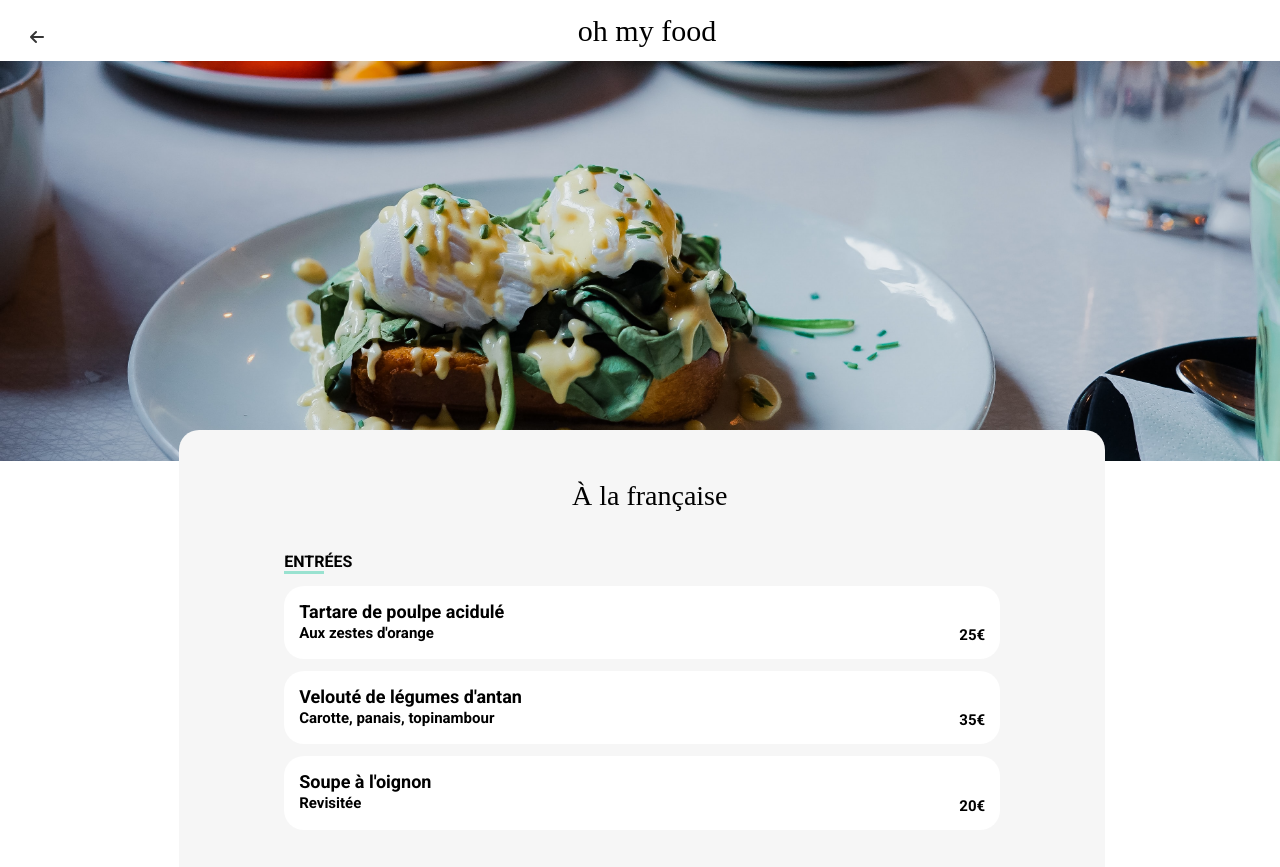
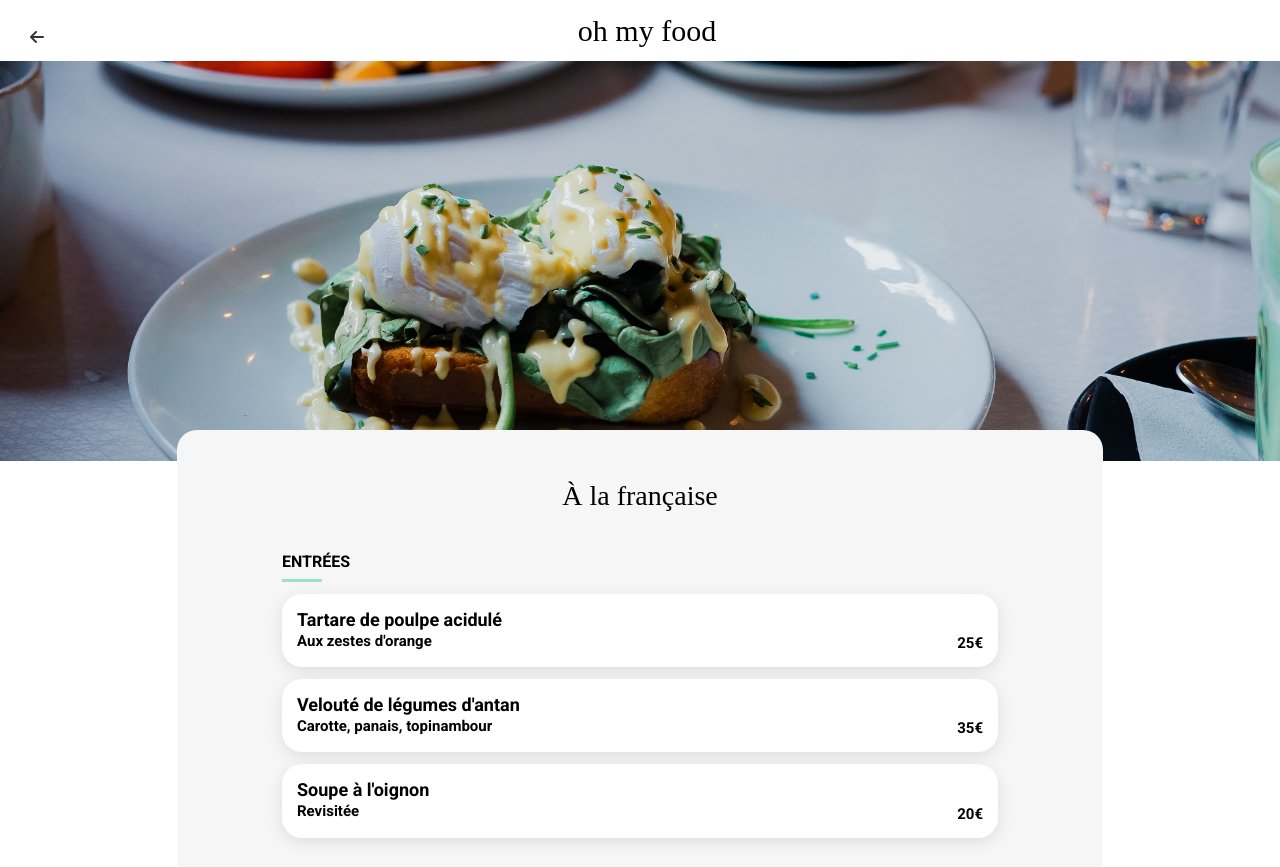
Before and after one commit to prescilliao/ohmyfood, a plain HTML site: page restaurants/alafrancaise.html in a window 1280 px wide. Shown: the top 867 px of the page. Drawn offline with Linux system fonts and the light colour scheme; a web font is replaced by a local one.

Commit message:
changements

```diff
--- a/sass/_responsive.scss
+++ b/sass/_responsive.scss
@@ -10,12 +10,15 @@
        .tuto {
            @include display-column;
            padding: 50px 180px 0px 180px;
+           margin: auto;
+           max-width: 1080px;
            .tuto_gap{
                @include display-row;
                justify-content: center;
                margin: 25px 0px 50px 0px;
                .tuto_card{
                    width: 100%;
+                   padding: 0px 20px 0px 35px;
                    .tuto_txt{
                       margin-left: 15px;
                    }
@@ -25,6 +28,8 @@
 
        .restauration{
            padding: 50px 180px;
+           max-width: 1080px;
+           margin: auto;
            .restau{
                margin-top: 20px;
                @include display-row;
@@ -46,7 +51,9 @@
        .menu{
         width: 70%;
         position: relative;
-        left: 14%;
+        margin: auto;
+        margin-top: -35px;
+        max-width: 1080px;
         .name{
             justify-content: center;
             gap:18px;
--- a/sass/style/_style_restaurants.scss
+++ b/sass/style/_style_restaurants.scss
@@ -31,7 +31,6 @@
     margin-top:-35px;
     .name{
         @include display-row;
-        padding-left:15px;
         justify-content: space-between;
         align-items: center;
         .sub-title-restau{
@@ -67,13 +66,16 @@
         .bar{
             border-bottom: solid 3px $bar-color;
             width: 40px;
+            height: 27px;
         }
         .restau_card{
             background-color: white;
+            box-shadow: 0px 4.011px 15.043px 0px rgba(0, 0, 0, 0.10);
             border-radius:20px;
             @include display-row;
             justify-content: space-between;
             gap: 5px;
+            text-overflow: ellipsis;
             overflow: hidden;
             @for $i from 1 through 20 {
                     &.annimation-#{$i} {
--- a/sass/valeurs/_titles.scss
+++ b/sass/valeurs/_titles.scss
@@ -23,7 +23,7 @@ h4{
 }
 
 h5{
-    font-family:$main-font;
+    font-family: $main-font;
     font-weight: 300;
     font-size: 16px;
     text-transform: uppercase;
```
Also changed, not shown: assets/css/style.css, 1 other file.
